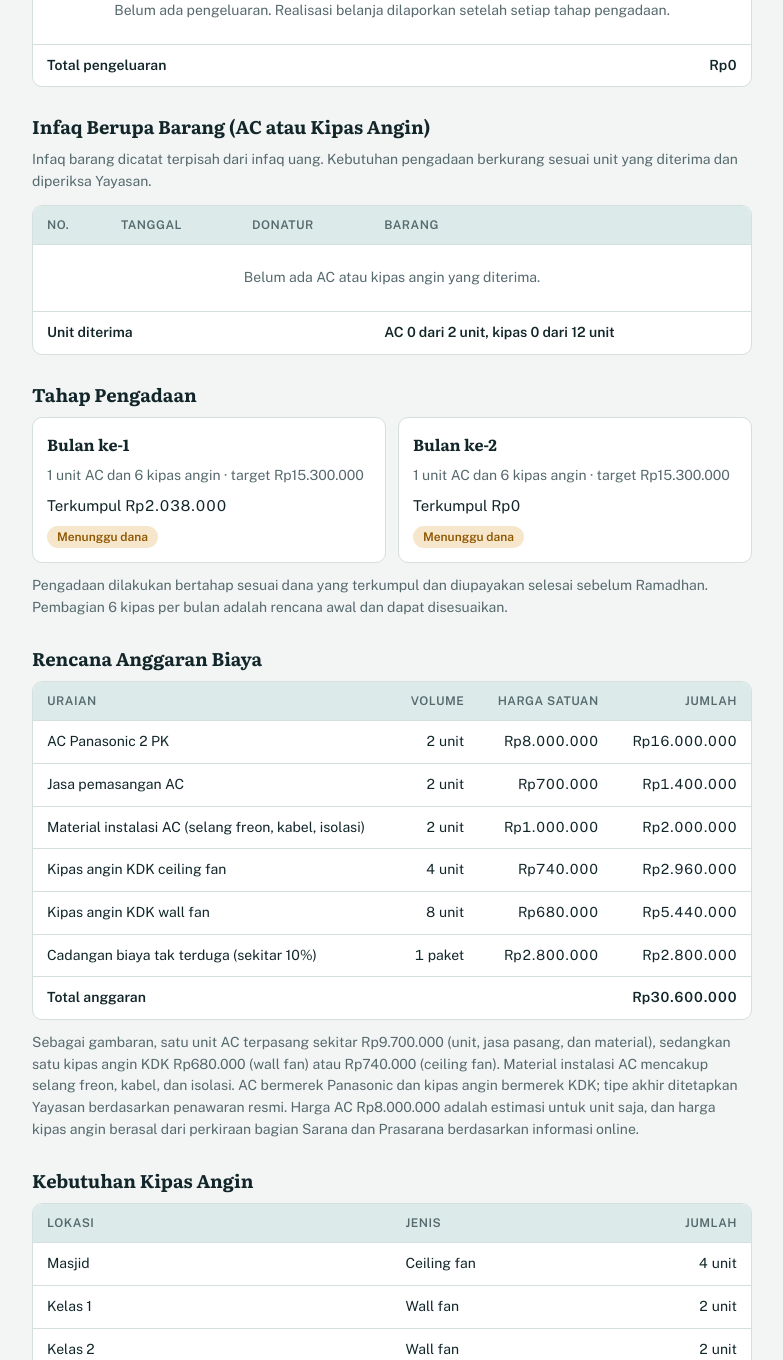
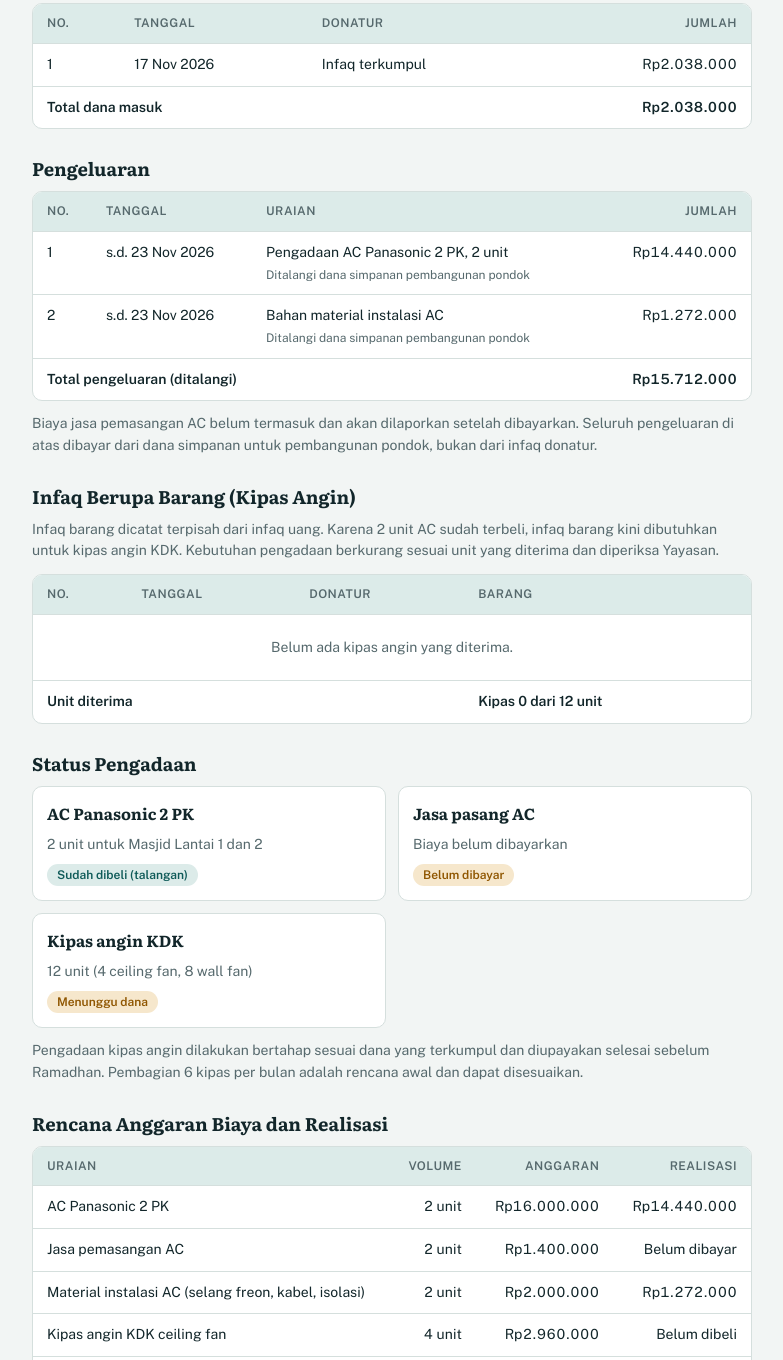
Before and after one commit to sisinfo2026/laporandanaacmasjid, a plain HTML site: page index.html in a window 1280 px wide. Shown: the part 696-2056 px from the top of the page, without its empty margins (248-1031 px from the left). Drawn offline with nearby package versions, Linux system fonts and the light colour scheme.

Commit message:
Update index.html

```diff
--- a/index.html
+++ b/index.html
@@ -6,7 +6,7 @@
 <title>Laporan Dana AC dan Kipas Angin Pondok</title>
 <link rel="stylesheet" href="https://fonts.googleapis.com/css2?family=Literata:opsz,wght@7..72,500;7..72,700&family=Public+Sans:wght@400;500;600&display=swap">
 <style>
-/* Layout: satu kolom sempit seperti buku kas yang dibaca di ponsel; ringkasan saldo di atas, rincian di bawah. */
+/* Layout: satu kolom sempit seperti buku kas yang dibaca di ponsel; ringkasan di atas, rincian di bawah. */
 :root {
   --bg: #F2F5F4;
   --surface: #FFFFFF;
@@ -63,6 +63,13 @@ header { display: flex; flex-direction: column; gap: 8px; }
 .bar > i { display: block; height: 100%; background: var(--accent); border-radius: 99px; }
 .bar-meta { display: flex; justify-content: space-between; gap: 12px; flex-wrap: wrap; font-size: 0.8125rem; color: var(--muted); }
 
+.talangan { background: var(--amber-soft); border-radius: 8px; padding: 14px 16px; display: flex; flex-direction: column; gap: 6px; }
+.talangan b { font-family: var(--font-display); color: var(--amber); font-size: 0.9375rem; }
+.talangan .row { display: flex; flex-wrap: wrap; justify-content: space-between; gap: 2px 16px; font-size: 0.875rem; }
+.talangan .row span:first-child { color: var(--muted); }
+.talangan .row.strong { border-top: 1px solid var(--amber); padding-top: 6px; margin-top: 2px; font-weight: 600; }
+.talangan .row.strong span:first-child { color: var(--ink); }
+
 section { display: flex; flex-direction: column; gap: 12px; }
 .table-scroll { overflow-x: auto; background: var(--surface); border: 1px solid var(--line); border-radius: 10px; }
 table { width: 100%; border-collapse: collapse; min-width: 480px; font-size: 0.875rem; }
@@ -71,6 +78,7 @@ th { font-size: 0.75rem; letter-spacing: 0.04em; text-transform: uppercase; colo
 td.r, th.r { text-align: right; font-variant-numeric: tabular-nums; white-space: nowrap; }
 tfoot td { font-weight: 600; border-bottom: 0; }
 .empty { text-align: center; color: var(--muted); padding: 22px 14px; }
+.tag { display: block; color: var(--muted); font-size: 0.75rem; margin-top: 2px; }
 
 .phases { display: grid; grid-template-columns: repeat(2, minmax(0, 1fr)); gap: 12px; }
 .phase { background: var(--surface); border: 1px solid var(--line); border-radius: 10px; padding: 14px; display: flex; flex-direction: column; gap: 8px; min-width: 0; }
@@ -100,17 +108,17 @@ ul { margin: 0; padding-left: 1.2rem; display: flex; flex-direction: column; gap
   <header>
     <span class="eyebrow">Yayasan Dzu Nuuroin · Laporan Penggalangan Dana</span>
     <h1>Peremajaan AC dan Kipas Angin Pondok</h1>
-    <p class="sub">Pengadaan 2 unit AC Panasonic 2 PK untuk Masjid Pondok Lantai 1 dan 2, serta 12 unit kipas angin KDK untuk masjid, kelas, kantor, ruang takhosus, dan banat. Laporan per <span id="asof">23 November 2026</span>.</p>
+    <p class="sub">Pengadaan 2 unit AC Panasonic 2 PK untuk Masjid Pondok Lantai 1 dan 2, serta 12 unit kipas angin KDK untuk masjid, kelas, kantor, ruang takhosus, dan banat. Laporan sementara per <span id="asof">23 November 2026</span>.</p>
   </header>
 
   <div class="summary">
     <div>
-      <div class="balance-label">Saldo dana saat ini</div>
+      <div class="balance-label">Infaq terkumpul</div>
       <div class="balance num" id="saldo">Rp0</div>
     </div>
     <div class="stats">
-      <div class="stat"><span>Dana masuk</span><span class="num" id="tot-masuk">Rp0</span></div>
-      <div class="stat"><span>Pengeluaran</span><span class="num" id="tot-keluar">Rp0</span></div>
+      <div class="stat"><span>Pengeluaran (ditalangi)</span><span class="num" id="tot-keluar">Rp0</span></div>
+      <div class="stat"><span>Talangan belum tertutup</span><span class="num" id="tot-belum">Rp0</span></div>
       <div class="stat"><span>Target dana</span><span class="num" id="target">Rp30.600.000</span></div>
     </div>
     <div>
@@ -119,6 +127,13 @@ ul { margin: 0; padding-left: 1.2rem; display: flex; flex-direction: column; gap
         <span id="pct">0% dari target</span>
         <span class="num" id="kurang">Kekurangan Rp30.600.000</span>
       </div>
+    </div>
+    <div class="talangan">
+      <b>Keterangan talangan</b>
+      <p class="sub" style="color:inherit">Karena kebutuhan yang mendesak menjelang Ramadhan, 2 unit AC dan material instalasinya dibeli lebih dahulu dengan talangan dari dana simpanan untuk pembangunan pondok. Infaq yang terkumpul akan dipakai untuk mengembalikan talangan tersebut dan melanjutkan pengadaan kipas angin.</p>
+      <div class="row"><span>Total talangan terpakai</span><span class="num" id="t-total">Rp0</span></div>
+      <div class="row"><span>Infaq terkumpul</span><span class="num" id="t-infaq">Rp0</span></div>
+      <div class="row strong"><span>Talangan belum tertutup</span><span class="num" id="t-belum">Rp0</span></div>
     </div>
   </div>
 
@@ -139,39 +154,41 @@ ul { margin: 0; padding-left: 1.2rem; display: flex; flex-direction: column; gap
       <table>
         <thead><tr><th>No.</th><th>Tanggal</th><th>Uraian</th><th class="r">Jumlah</th></tr></thead>
         <tbody id="keluar-body"></tbody>
-        <tfoot><tr><td colspan="3">Total pengeluaran</td><td class="r" id="keluar-total">Rp0</td></tr></tfoot>
+        <tfoot><tr><td colspan="3">Total pengeluaran (ditalangi)</td><td class="r" id="keluar-total">Rp0</td></tr></tfoot>
+      </table>
+    </div>
+    <p class="sub">Biaya jasa pemasangan AC belum termasuk dan akan dilaporkan setelah dibayarkan. Seluruh pengeluaran di atas dibayar dari dana simpanan untuk pembangunan pondok, bukan dari infaq donatur.</p>
+  </section>
+
+  <section>
+    <h2>Infaq Berupa Barang (Kipas Angin)</h2>
+    <p class="sub">Infaq barang dicatat terpisah dari infaq uang. Karena 2 unit AC sudah terbeli, infaq barang kini dibutuhkan untuk kipas angin KDK. Kebutuhan pengadaan berkurang sesuai unit yang diterima dan diperiksa Yayasan.</p>
+    <div class="table-scroll">
+      <table>
+        <thead><tr><th>No.</th><th>Tanggal</th><th>Donatur</th><th>Barang</th></tr></thead>
+        <tbody id="barang-body"></tbody>
+        <tfoot><tr><td colspan="3">Unit diterima</td><td id="barang-total">Kipas 0 dari 12 unit</td></tr></tfoot>
       </table>
     </div>
   </section>
 
   <section>
-    <h2>Infaq Berupa Barang (AC atau Kipas Angin)</h2>
-    <p class="sub">Infaq barang dicatat terpisah dari infaq uang. Kebutuhan pengadaan berkurang sesuai unit yang diterima dan diperiksa Yayasan.</p>
-    <div class="table-scroll">
-      <table>
-        <thead><tr><th>No.</th><th>Tanggal</th><th>Donatur</th><th>Barang</th></tr></thead>
-        <tbody id="barang-body"></tbody>
-        <tfoot><tr><td colspan="3">Unit diterima</td><td id="barang-total">AC 0 dari 2 unit, kipas 0 dari 12 unit</td></tr></tfoot>
-      </table>
-    </div>
+    <h2>Status Pengadaan</h2>
+    <div class="phases" id="phases"></div>
+    <p class="sub">Pengadaan kipas angin dilakukan bertahap sesuai dana yang terkumpul dan diupayakan selesai sebelum Ramadhan. Pembagian 6 kipas per bulan adalah rencana awal dan dapat disesuaikan.</p>
   </section>
 
   <section>
-    <h2>Tahap Pengadaan</h2>
-    <div class="phases" id="phases"></div>
-    <p class="sub">Pengadaan dilakukan bertahap sesuai dana yang terkumpul dan diupayakan selesai sebelum Ramadhan. Pembagian 6 kipas per bulan adalah rencana awal dan dapat disesuaikan.</p>
-  </section>
-
-  <section>
-    <h2>Rencana Anggaran Biaya</h2>
+    <h2>Rencana Anggaran Biaya dan Realisasi</h2>
     <div class="table-scroll">
       <table>
-        <thead><tr><th>Uraian</th><th class="r">Volume</th><th class="r">Harga satuan</th><th class="r">Jumlah</th></tr></thead>
+        <thead><tr><th>Uraian</th><th class="r">Volume</th><th class="r">Anggaran</th><th class="r">Realisasi</th></tr></thead>
         <tbody id="rab-body"></tbody>
-        <tfoot><tr><td colspan="3">Total anggaran</td><td class="r" id="rab-total">Rp30.600.000</td></tr></tfoot>
+        <tfoot><tr><td colspan="2">Total</td><td class="r" id="rab-total">Rp30.600.000</td><td class="r" id="rab-real">Rp0</td></tr></tfoot>
       </table>
     </div>
-    <p class="sub">Sebagai gambaran, satu unit AC terpasang sekitar Rp9.700.000 (unit, jasa pasang, dan material), sedangkan satu kipas angin KDK Rp680.000 (wall fan) atau Rp740.000 (ceiling fan). Material instalasi AC mencakup selang freon, kabel, dan isolasi. AC bermerek Panasonic dan kipas angin bermerek KDK; tipe akhir ditetapkan Yayasan berdasarkan penawaran resmi. Harga AC Rp8.000.000 adalah estimasi untuk unit saja, dan harga kipas angin berasal dari perkiraan bagian Sarana dan Prasarana berdasarkan informasi online.</p>
+    <p class="sub" id="hemat-note"></p>
+    <p class="sub">Harga kipas angin berasal dari perkiraan bagian Sarana dan Prasarana berdasarkan informasi online. Kipas angin bermerek KDK; tipe akhir ditetapkan Yayasan berdasarkan penawaran resmi.</p>
   </section>
 
   <section>
@@ -201,16 +218,17 @@ ul { margin: 0; padding-left: 1.2rem; display: flex; flex-direction: column; gap
       <button type="button" id="copy">Salin nomor rekening</button>
       <p class="sub" id="copy-note" aria-live="polite">Konfirmasi infaq: Saiful Islam, 0822-5781-0701</p>
     </div>
-    <p class="sub">Infaq sesuai kemampuan, berapa pun nilainya, sangat berarti. Infaq AC atau kipas angin langsung dapat diterima setelah dikonsultasikan dengan Yayasan agar sesuai spesifikasi (AC Panasonic 2 PK atau kipas angin KDK).</p>
+    <p class="sub">Infaq sesuai kemampuan, berapa pun nilainya, sangat berarti. Infaq kipas angin KDK langsung dapat diterima setelah dikonsultasikan dengan Yayasan agar sesuai spesifikasi.</p>
   </section>
 
   <section>
     <h2>Catatan</h2>
     <ul>
-      <li>Harga merupakan estimasi dan akan dikonfirmasi melalui penawaran resmi dealer atau distributor.</li>
+      <li>Laporan ini bersifat sementara dan akan diperbarui seiring masuknya infaq dan realisasi pengadaan.</li>
+      <li>2 unit AC dan material instalasinya sudah dibeli dengan talangan dari dana simpanan untuk pembangunan pondok. Dana tersebut akan dikembalikan dari infaq yang terkumpul dan dicatat terpisah.</li>
+      <li>Realisasi pembelian AC dan material lebih hemat dibanding anggaran. Penyesuaian target dana akan diumumkan setelah seluruh realisasi, termasuk jasa pemasangan, tercatat.</li>
       <li>Anggaran belum termasuk pembongkaran AC lama, perubahan instalasi listrik, pemasangan kipas angin, dan pekerjaan di luar pemasangan standar.</li>
-      <li>Bila dana infaq belum mencukupi jadwal pengadaan, dana cadangan pondok dapat dipakai sebagai talangan sementara dan dicatat terpisah.</li>
-      <li>Jika dana melebihi target, kelebihannya dipakai untuk kebutuhan sarana pondok lainnya dan dilaporkan kepada donatur.</li>
+      <li>Jika dana melebihi kebutuhan, kelebihannya dipakai untuk kebutuhan sarana pondok lainnya dan dilaporkan kepada donatur.</li>
     </ul>
   </section>
 
@@ -225,25 +243,23 @@ var AS_OF = "23 November 2026";
 var DANA_MASUK = [
   { tanggal: "17 Nov 2026", donatur: "Infaq terkumpul", jumlah: 2038000 }
 ];
-// { tanggal: "20 Nov 2026", uraian: "Pembelian AC unit 1", jumlah: 10500000 }
-var PENGELUARAN = [];
-// { tanggal: "25 Nov 2026", donatur: "Hamba Allah", jenis: "AC", unit: 1 }   (jenis: "AC" atau "Kipas")
+// Pengeluaran yang dibayar dari talangan dana simpanan pembangunan pondok.
+var PENGELUARAN = [
+  { tanggal: "s.d. 23 Nov 2026", uraian: "Pengadaan AC Panasonic 2 PK, 2 unit", sumber: "Ditalangi dana simpanan pembangunan pondok", jumlah: 14440000 },
+  { tanggal: "s.d. 23 Nov 2026", uraian: "Bahan material instalasi AC", sumber: "Ditalangi dana simpanan pembangunan pondok", jumlah: 1272000 }
+];
+// { tanggal: "25 Nov 2026", donatur: "Hamba Allah", jenis: "Kipas", unit: 1 }
 var INFAQ_BARANG = [];
-var UNIT_AC = 2;
 var UNIT_KIPAS = 12;
-var TAHAP = [
-  { nama: "Bulan ke-1", ac: 1, kipas: 6, target: 15300000 },
-  { nama: "Bulan ke-2", ac: 1, kipas: 6, target: 15300000 }
+// real: angka realisasi, atau null bila belum ada; ketKosong: teks bila belum ada realisasi
+var RAB = [
+  { uraian: "AC Panasonic 2 PK", volume: "2 unit", anggaran: 16000000, real: 14440000 },
+  { uraian: "Jasa pemasangan AC", volume: "2 unit", anggaran: 1400000, real: null, ketKosong: "Belum dibayar" },
+  { uraian: "Material instalasi AC (selang freon, kabel, isolasi)", volume: "2 unit", anggaran: 2000000, real: 1272000 },
+  { uraian: "Kipas angin KDK ceiling fan", volume: "4 unit", anggaran: 2960000, real: null, ketKosong: "Belum dibeli" },
+  { uraian: "Kipas angin KDK wall fan", volume: "8 unit", anggaran: 5440000, real: null, ketKosong: "Belum dibeli" },
+  { uraian: "Cadangan biaya tak terduga (sekitar 10%)", volume: "1 paket", anggaran: 2800000, real: null, ketKosong: "-" }
 ];
-var RAB = [
-  { uraian: "AC Panasonic 2 PK", volume: "2 unit", satuan: 8000000 },
-  { uraian: "Jasa pemasangan AC", volume: "2 unit", satuan: 700000 },
-  { uraian: "Material instalasi AC (selang freon, kabel, isolasi)", volume: "2 unit", satuan: 1000000 },
-  { uraian: "Kipas angin KDK ceiling fan", volume: "4 unit", satuan: 740000 },
-  { uraian: "Kipas angin KDK wall fan", volume: "8 unit", satuan: 680000 },
-  { uraian: "Cadangan biaya tak terduga (sekitar 10%)", volume: "1 paket", satuan: 2800000 }
-];
-var RAB_JUMLAH = [16000000, 1400000, 2000000, 2960000, 5440000, 2800000];
 
 function rp(n) { return "Rp" + Math.round(n).toLocaleString("id-ID"); }
 function el(id) { return document.getElementById(id); }
@@ -261,23 +277,25 @@ function fillTable(id, rows, cols, emptyText) {
 
 var masuk = sum(DANA_MASUK, "jumlah");
 var keluar = sum(PENGELUARAN, "jumlah");
-var saldo = masuk - keluar;
+var belum = Math.max(0, keluar - masuk);
 var pct = Math.min(100, Math.round(masuk / TARGET * 100));
-var acDiterima = sum(INFAQ_BARANG.filter(function (x) { return x.jenis === "AC"; }), "unit");
 var kipasDiterima = sum(INFAQ_BARANG.filter(function (x) { return x.jenis !== "AC"; }), "unit");
 
 el("asof").textContent = AS_OF;
-el("saldo").textContent = rp(saldo);
-el("tot-masuk").textContent = rp(masuk);
+el("saldo").textContent = rp(masuk);
 el("tot-keluar").textContent = rp(keluar);
+el("tot-belum").textContent = rp(belum);
 el("target").textContent = rp(TARGET);
 el("bar-fill").style.width = pct + "%";
 el("bar").setAttribute("aria-valuenow", String(pct));
 el("pct").textContent = pct + "% dari target";
 el("kurang").textContent = masuk >= TARGET ? "Target tercapai" : "Kekurangan " + rp(TARGET - masuk);
+el("t-total").textContent = rp(keluar);
+el("t-infaq").textContent = "- " + rp(masuk);
+el("t-belum").textContent = rp(belum);
 el("masuk-total").textContent = rp(masuk);
 el("keluar-total").textContent = rp(keluar);
-el("barang-total").textContent = "AC " + acDiterima + " dari " + UNIT_AC + " unit, kipas " + kipasDiterima + " dari " + UNIT_KIPAS + " unit";
+el("barang-total").textContent = "Kipas " + kipasDiterima + " dari " + UNIT_KIPAS + " unit";
 
 fillTable("masuk-body", DANA_MASUK, [
   { f: function (r) { return esc(r.tanggal); } },
@@ -287,30 +305,38 @@ fillTable("masuk-body", DANA_MASUK, [
 
 fillTable("keluar-body", PENGELUARAN, [
   { f: function (r) { return esc(r.tanggal); } },
-  { f: function (r) { return esc(r.uraian); } },
+  { f: function (r) { return esc(r.uraian) + '<span class="tag">' + esc(r.sumber) + "</span>"; } },
   { f: function (r) { return rp(r.jumlah); }, r: true }
-], "Belum ada pengeluaran. Realisasi belanja dilaporkan setelah setiap tahap pengadaan.");
+], "Belum ada pengeluaran.");
 
 fillTable("barang-body", INFAQ_BARANG, [
   { f: function (r) { return esc(r.tanggal); } },
   { f: function (r) { return esc(r.donatur); } },
-  { f: function (r) { return r.unit + " unit " + (r.jenis === "AC" ? "AC" : "kipas angin"); } }
-], "Belum ada AC atau kipas angin yang diterima.");
+  { f: function (r) { return r.unit + " unit kipas angin"; } }
+], "Belum ada kipas angin yang diterima.");
 
-var sisa = masuk;
-el("phases").innerHTML = TAHAP.map(function (t) {
-  var got = Math.max(0, Math.min(t.target, sisa));
-  sisa -= t.target;
-  var ok = got >= t.target;
-  return '<div class="phase"><b>' + t.nama + "</b>" +
-    '<span class="sub">' + t.ac + " unit AC dan " + t.kipas + " kipas angin · target " + rp(t.target) + "</span>" +
-    '<span class="num">Terkumpul ' + rp(got) + "</span>" +
-    '<span class="pill' + (ok ? " ok" : "") + '">' + (ok ? "Dana tercukupi" : "Menunggu dana") + "</span></div>";
+var phases = [
+  { nama: "AC Panasonic 2 PK", info: "2 unit untuk Masjid Lantai 1 dan 2", ok: true, status: "Sudah dibeli (talangan)" },
+  { nama: "Jasa pasang AC", info: "Biaya belum dibayarkan", ok: false, status: "Belum dibayar" },
+  { nama: "Kipas angin KDK", info: "12 unit (4 ceiling fan, 8 wall fan)", ok: false, status: "Menunggu dana" }
+];
+el("phases").innerHTML = phases.map(function (p) {
+  return '<div class="phase"><b>' + p.nama + "</b>" +
+    '<span class="sub">' + p.info + "</span>" +
+    '<span class="pill' + (p.ok ? " ok" : "") + '">' + p.status + "</span></div>";
 }).join("");
 
-el("rab-body").innerHTML = RAB.map(function (r, i) {
-  return "<tr><td>" + esc(r.uraian) + '</td><td class="r">' + r.volume + '</td><td class="r">' + rp(r.satuan) + '</td><td class="r">' + rp(RAB_JUMLAH[i]) + "</td></tr>";
+var totAnggaran = sum(RAB, "anggaran");
+var totReal = RAB.reduce(function (a, x) { return a + (x.real || 0); }, 0);
+el("rab-body").innerHTML = RAB.map(function (r) {
+  return "<tr><td>" + esc(r.uraian) + '</td><td class="r">' + r.volume + '</td><td class="r">' + rp(r.anggaran) +
+    '</td><td class="r">' + (r.real === null ? (r.ketKosong || "-") : rp(r.real)) + "</td></tr>";
 }).join("");
+el("rab-total").textContent = rp(totAnggaran);
+el("rab-real").textContent = rp(totReal);
+
+var hemat = RAB.filter(function (r) { return r.real !== null; }).reduce(function (a, r) { return a + (r.anggaran - r.real); }, 0);
+el("hemat-note").textContent = "Realisasi AC dan material instalasi sementara lebih hemat " + rp(hemat) + " dibanding anggaran. Jasa pemasangan belum termasuk dalam realisasi.";
 
 el("copy").addEventListener("click", function () {
   var note = el("copy-note");
```
